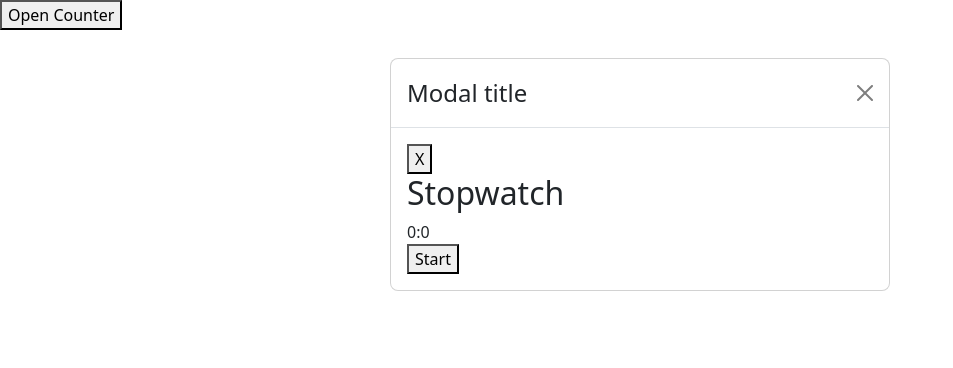
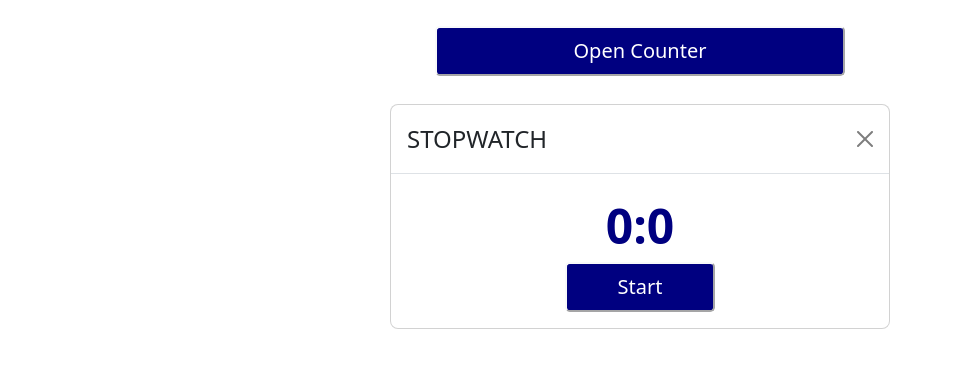
Before and after one commit to PuniaMohit/counter-second, a React (Create React App) app: page / in a window 1280 px wide. Both pictures are taken after a click on the button "Open Counter". Shown: the top 368 px of the page, without its empty margins (0-953 px from the left). Built offline with nearby package versions, Linux system fonts and the light colour scheme.

Commit message:
counter-second

```diff
--- a/src/App.js
+++ b/src/App.js
@@ -1,21 +1,48 @@
 import "./App.css";
 import CounterButton from "./components/CounterButton/counterButton";
-import { useState } from "react";
-import Modals from "./components/Modal/modal";
+import { useState, useRef } from "react";
+import Card from "./components/Card/card";
 
 function App() {
   const [isBoxOpen, setIsBoxOpen] = useState(false);
+  const [isRunning, setIsRunning] = useState(false);
+  const [time, setTime] = useState(0);
+  const intervalRef = useRef(null);
+  const handleCloseBox = () => {
+    setIsBoxOpen(false);
+  };
+
+  const handleStartClick = () => {
+    setIsRunning(true);
+    intervalRef.current = setInterval(() => {
+      setTime((prevTime) => prevTime + 1);
+    }, 1000);
+  };
+
+  const handlePauseClick = () => {
+    setIsRunning(false);
+    clearInterval(intervalRef.current);
+  };
 
   const handleButtonClick = () => {
     setIsBoxOpen(true);
-    console.log("hiii");
   };
-  console.log(isBoxOpen);
 
   return (
     <div className="counter-app">
       <CounterButton onClick={handleButtonClick} />
-      {isBoxOpen ? <Modals setIsBoxOpen={setIsBoxOpen} /> : <></>}
+      {isBoxOpen ? (
+        <Card
+          setIsBoxOpen={setIsBoxOpen}
+          isRunning={isRunning}
+          time={time}
+          handleStartClick={handleStartClick}
+          handlePauseClick={handlePauseClick}
+          handleCloseBox={handleCloseBox}
+        />
+      ) : (
+        <></>
+      )}
     </div>
   );
 }
--- /dev/null
+++ b/src/components/Card/card.js
@@ -0,0 +1,29 @@
+import CounterBox from "../CounterBox/counterBox";
+import Modal from "react-bootstrap/Modal";
+import "bootstrap/dist/css/bootstrap.min.css";
+import "./card.css";
+
+const Card = (props) => {
+  return (
+    <div
+      className="modal show"
+      style={{ display: "block", position: "initial" }}
+    >
+      <Modal.Dialog>
+        <Modal.Header closeButton onClick={props.handleCloseBox}>
+          <Modal.Title>STOPWATCH</Modal.Title>
+        </Modal.Header>
+        <Modal.Body>
+          <CounterBox
+            isRunning={props.isRunning}
+            time={props.time}
+            onStartClick={props.handleStartClick}
+            onPauseClick={props.handlePauseClick}
+          />
+        </Modal.Body>
+      </Modal.Dialog>
+    </div>
+  );
+};
+
+export default Card;
--- a/src/components/CounterBox/counterBox.css
+++ b/src/components/CounterBox/counterBox.css
@@ -0,0 +1,24 @@
+.counter-box {
+    text-align: center;
+}
+
+.stopwatch {
+    font-size: 3rem;
+    font-weight: 600;
+    color: navy;
+}
+
+.stopwatch-controls button {
+    width: 32%;
+    font-size: 1.25rem;
+    border-radius: 0.3rem;
+    padding: 0.5rem;
+    color: white;
+    background-color: navy;
+    border-color: #f8f9fa;
+    font-weight: 400;
+    line-height: 1.5;
+    text-align: center;
+    text-decoration: none;
+    vertical-align: middle;
+}
--- a/src/components/CounterBox/counterBox.js
+++ b/src/components/CounterBox/counterBox.js
@@ -1,23 +1,19 @@
-function CounterBox({ onClose, isRunning, time, onStartClick, onPauseClick }) {
+import "./counterBox.css";
+
+function CounterBox(prop) {
   return (
     <div className="counter-box">
-      <div className="counter-box-header">
-        <button onClick={onClose}>X</button>
+      <div className="stopwatch">
+        <span>{`${Math.floor(prop.time / 60)}:${
+          prop.time % (60).toString().padStart(2, "0")
+        }`}</span>
       </div>
-      <div className="counter-box-body">
-        <h2>Stopwatch</h2>
-        <div className="stopwatch">
-          <span>{`${Math.floor(time / 60)}:${
-            time % (60).toString().padStart(2, "0")
-          }`}</span>
-          <div className="stopwatch-controls">
-            {!isRunning ? (
-              <button onClick={onStartClick}>Start</button>
-            ) : (
-              <button onClick={onPauseClick}>Pause</button>
-            )}
-          </div>
-        </div>
+      <div className="stopwatch-controls">
+        {!prop.isRunning ? (
+          <button onClick={prop.onStartClick}>Start</button>
+        ) : (
+          <button onClick={prop.onPauseClick}>Pause</button>
+        )}
       </div>
     </div>
   );
--- a/src/components/CounterButton/counterButton.css
+++ b/src/components/CounterButton/counterButton.css
@@ -0,0 +1,19 @@
+.button-container {
+    text-align: center;
+    margin-top: 2%;
+}
+
+.open-counter-button {
+    width: 32%;
+    font-size: 1.25rem;
+    border-radius: 0.3rem;
+    padding: 0.5rem;
+    color: white;
+    background-color: navy;
+    border-color: #f8f9fa;
+    font-weight: 400;
+    line-height: 1.5;
+    text-align: center;
+    text-decoration: none;
+    vertical-align: middle;
+}
--- a/src/components/CounterButton/counterButton.js
+++ b/src/components/CounterButton/counterButton.js
@@ -1,9 +1,13 @@
+import "./counterButton.css";
+
 function CounterButton({ onClick }) {
-    return (
-      <button onClick={onClick}>
+  return (
+    <div className="button-container">
+      <button className="open-counter-button" onClick={onClick}>
         Open Counter
       </button>
-    );
-  }
+    </div>
+  );
+}
 
 export default CounterButton;
--- a/src/components/Modal/modal.js
+++ /dev/null
@@ -1,85 +0,0 @@
-import CounterBox from "../CounterBox/counterBox";
-import { useState, useRef } from "react";
-import Button from "react-bootstrap/Button";
-import Modal from "react-bootstrap/Modal";
-import "bootstrap/dist/css/bootstrap.min.css";
-
-const Modals = (props) => {
-  const [isRunning, setIsRunning] = useState(false);
-  const [time, setTime] = useState(0);
-  const intervalRef = useRef(null);
-  const handleCloseBox = () => {
-    props.setIsBoxOpen(false);
-  };
-
-  const handleStartClick = () => {
-    setIsRunning(true);
-    intervalRef.current = setInterval(() => {
-      setTime((prevTime) => prevTime + 1);
-    }, 1000);
-  };
-
-  const handlePauseClick = () => {
-    setIsRunning(false);
-    clearInterval(intervalRef.current);
-  };
-  console.log("wooow");
-  return (
-    <>
-      {/* <div className="modal" tabIndex="-1" role="dialog">...it can be used in place of below code
-            <div className="modal-dialog" role="document">
-                <div className="modal-content">
-                    <div className="modal-header">
-                        <h5 className="modal-title">Modal title</h5>
-                        <button type="button" className="close" data-dismiss="modal" aria-label="Close">
-                            <span aria-hidden="true">&times;</span>
-                        </button>
-                    </div>
-                    <div className="modal-body">
-                        <p>Modal body text goes here.</p>
-                        <CounterBox
-                            onClose={handleCloseBox}
-                            isRunning={isRunning}
-                            time={time}
-                            onStartClick={handleStartClick}
-                            onPauseClick={handlePauseClick}
-                        />
-                    </div>
-                    <div className="modal-footer">
-                        <button type="button" className="btn btn-primary">Save changes</button>
-                        <button type="button" className="btn btn-secondary" data-dismiss="modal">Close</button>
-                    </div>
-                </div>
-            </div>
-        </div> */}
-      <div
-        className="modal show"
-        style={{ display: "block", position: "initial" }}
-      >
-        <Modal.Dialog>
-          <Modal.Header closeButton>
-            <Modal.Title>Modal title</Modal.Title>
-          </Modal.Header>
-
-          <Modal.Body>
-            {/* <p>.</p> */}
-            <CounterBox
-              onClose={handleCloseBox}
-              isRunning={isRunning}
-              time={time}
-              onStartClick={handleStartClick}
-              onPauseClick={handlePauseClick}
-            />
-          </Modal.Body>
-
-          {/* <Modal.Footer>....can also be used ..
-          <Button variant="secondary">Close</Button>
-          <Button variant="primary">Save changes</Button>
-        </Modal.Footer> */}
-        </Modal.Dialog>
-      </div>
-    </>
-  );
-};
-
-export default Modals;
```
Also changed, not shown: src/components/Card/card.css (added).
